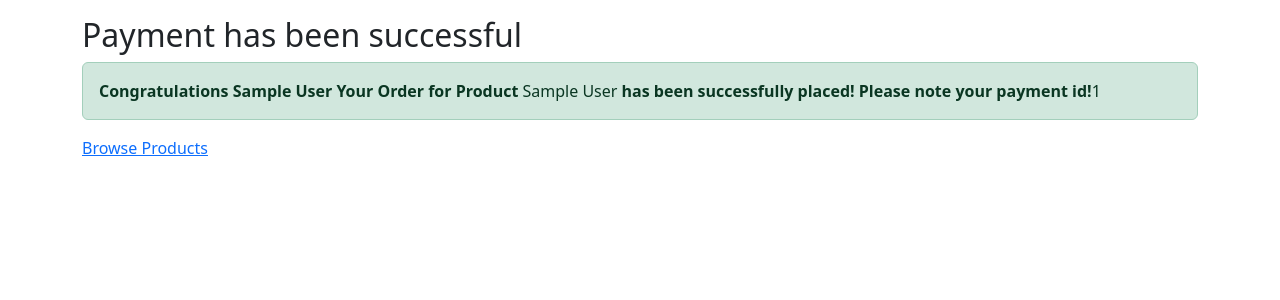
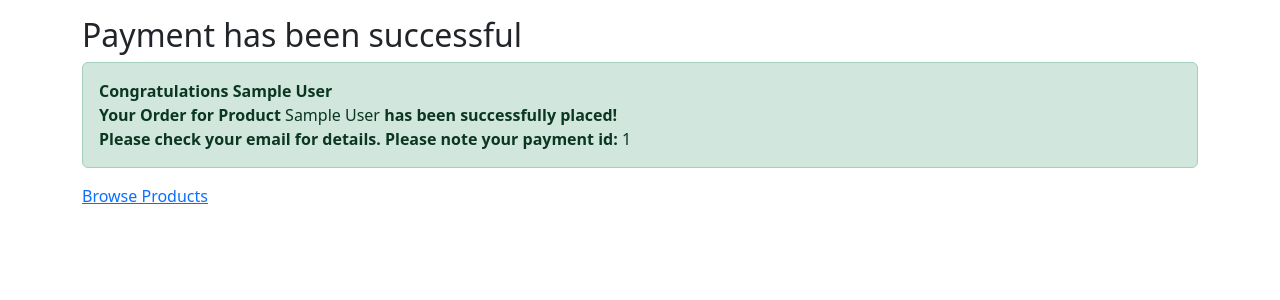
Before and after one commit to obify/php-ecom-payment-gateway-razorpay, a PHP site: page /myapps/success.php in a window 1280 px wide. Shown: the top 300 px of the page. Run offline with PHP 8.4, Linux system fonts and the light colour scheme; the visitor is signed in with stand-in values (Sample User, id 1).

Commit message:
first commit

```diff
--- a/config.php
+++ b/config.php
@@ -1,3 +1,4 @@
 <?php
 $base_url = "http://localhost/myapps/razorpay-payment-gateway-in-php";
+$rzp_key = "your razorpay key";
 ?>
--- a/personal-details.php
+++ b/personal-details.php
@@ -17,6 +17,7 @@ include('config.php');
 <div class="container mt-3">
 <div class="row">
     <h2 class="text-center mb-5">Enter your details</h2>
+    <input type="hidden" id="rzpId" value="<?php echo $rzp_key;?>" />
 <?php
 $course_id = $_GET["id"];
 $sql="select * from courses where id = ".$course_id;
@@ -89,7 +90,7 @@ var productname=$(this).attr('data-productname');
 var customerName=$("#custName").val();
 
 var options = {
-    "key": "rzp_test_c9TEng0ws6BMLC", // Enter the Key ID generated from the Dashboard
+    "key": $("#rzpId").val(), // Enter the Key ID generated from the Dashboard
     "amount": amount*100, // Amount is in currency subunits. Default currency is INR. Hence, 50000 refers to 50000 paise
     "name": "RP TEST APP",
     "description": productname,
--- a/success.php
+++ b/success.php
@@ -17,9 +17,10 @@ session_start();
 <div class="container mt-3">
   <h2>Payment has been successful</h2>
   <div class="alert alert-success">
-    <strong>Congratulations <?php echo $_SESSION['customerName'];?> Your Order for Product </strong><?php echo $_SESSION['productname'];?>
-    <strong>has been successfully placed!</strong>
-    <strong>Please note your payment id!</strong><?php echo $_SESSION['paymentid'];?>
+    <strong>Congratulations <?php echo $_SESSION['customerName'];?><br>
+    Your Order for Product </strong><?php echo $_SESSION['productname'];?>
+    <strong>has been successfully placed! <br> Please check your email for details.</strong>
+    <strong>Please note your payment id: </strong><?php echo $_SESSION['paymentid'];?>
   </div>
   <a href="<?php echo $base_url;?>">Browse Products</a>
 </div>
```
